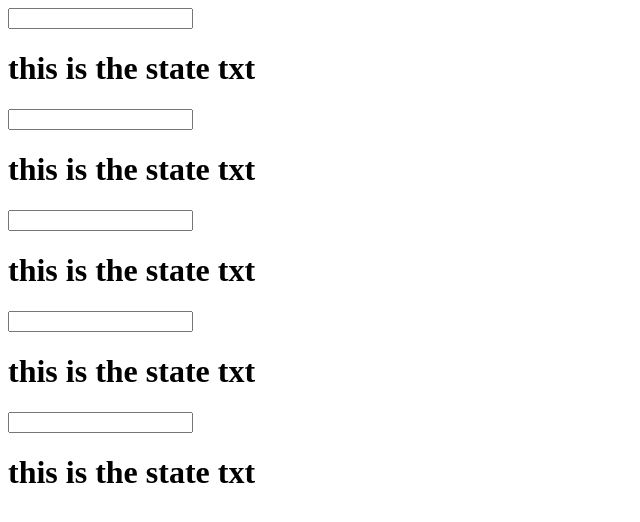
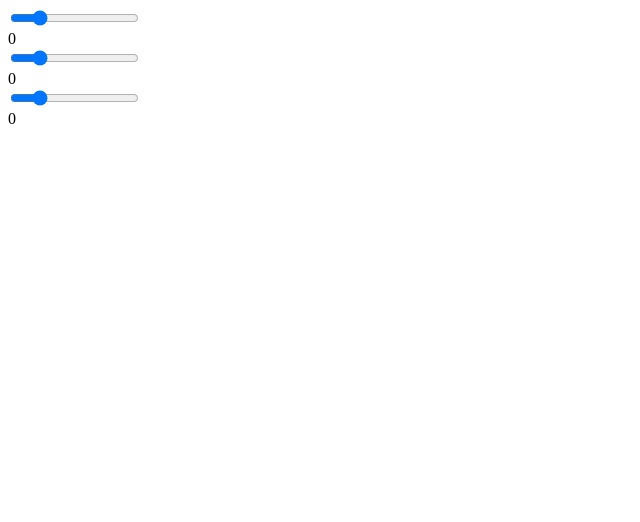
Before and after one commit to jicjjang/ReactFuncdamentals, a React app: page / in a window 1280 px wide. Shown: the top 522 px of the page, without its empty margins (0-640 px from the left). Built offline with nearby package versions, Linux system fonts and the light colour scheme.

Commit message:
7. using-refs-to-access-components

```diff
--- a/App.js
+++ b/App.js
@@ -1,36 +1,48 @@
 import React from 'react';
+import ReactDOM from 'react-dom';
 
 class App extends React.Component {
 	constructor() {
 		super()
 		this.state = {
-			txt: 'this is the state txt'
+			red: 0,
+			green: 0,
+			blue: 0
 		}
 		this.update = this.update.bind(this)
 	}
 	update(e) {
-		this.setState({txt: e.target.value})
+		this.setState({	// 3. 그러면 findDOMNode에서 red라는 레퍼런스 속의 inp 레퍼런스까지 접근해야 한다.
+			red: ReactDOM.findDOMNode(this.refs.red.refs.inp).value,
+			green: ReactDOM.findDOMNode(this.refs.green.refs.inp).value,
+			blue: ReactDOM.findDOMNode(this.refs.blue.refs.inp).value
+		})
 	}
 	render() {
 		return (
 			<div>
-				<Widget txt={this.state.txt} update={this.update} />
-				<Widget txt={this.state.txt} update={this.update} />
-				<Widget txt={this.state.txt} update={this.update} />
-				<Widget txt={this.state.txt} update={this.update} />
-				<Widget txt={this.state.txt} update={this.update} />
+				<Slider ref="red" update={this.update} />
+				{this.state.red}
+				<br />
+				<Slider ref="green" update={this.update} />
+				{this.state.green}
+				<br />
+				<Slider ref="blue" update={this.update} />
+				{this.state.blue}
+				<br />
 			</div>
-		)
+		)	// 2. 여기서 출력이 안된다.
 	}
 }
 
-const Widget = (props) => {
-	return (
-		<div>
-			<input type="text" onChange={props.update} />
-			<h1>{props.txt}</h1>
-		</div>
-	)
+class Slider extends React.Component {
+	render() {
+		return (
+			<div>
+				<input type="range" ref="inp" min="0" max="255" onChange={this.props.update} />
+			</div>
+		)	// 1. input만 있을때는 Slider로 바로 접근이 되었지만, div로 감싸면 바로 접근이 안되기 때문에 input을 div로 감싸면
+	}		// 4. 말 그대로 여기를 div로 감싸지만 않으면 inp를 따로 정할 필요가 없음.
 }
 
 export default App
```
